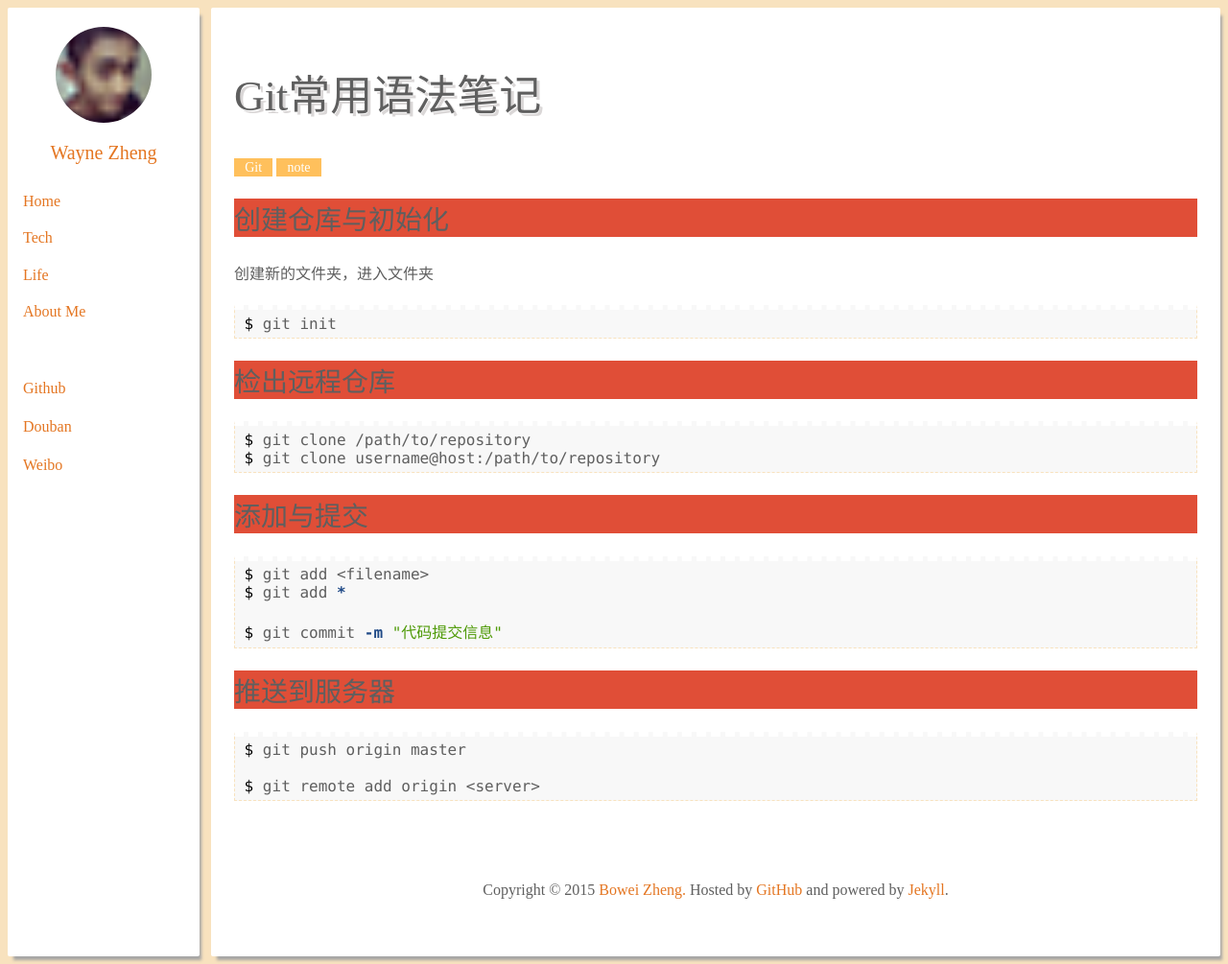
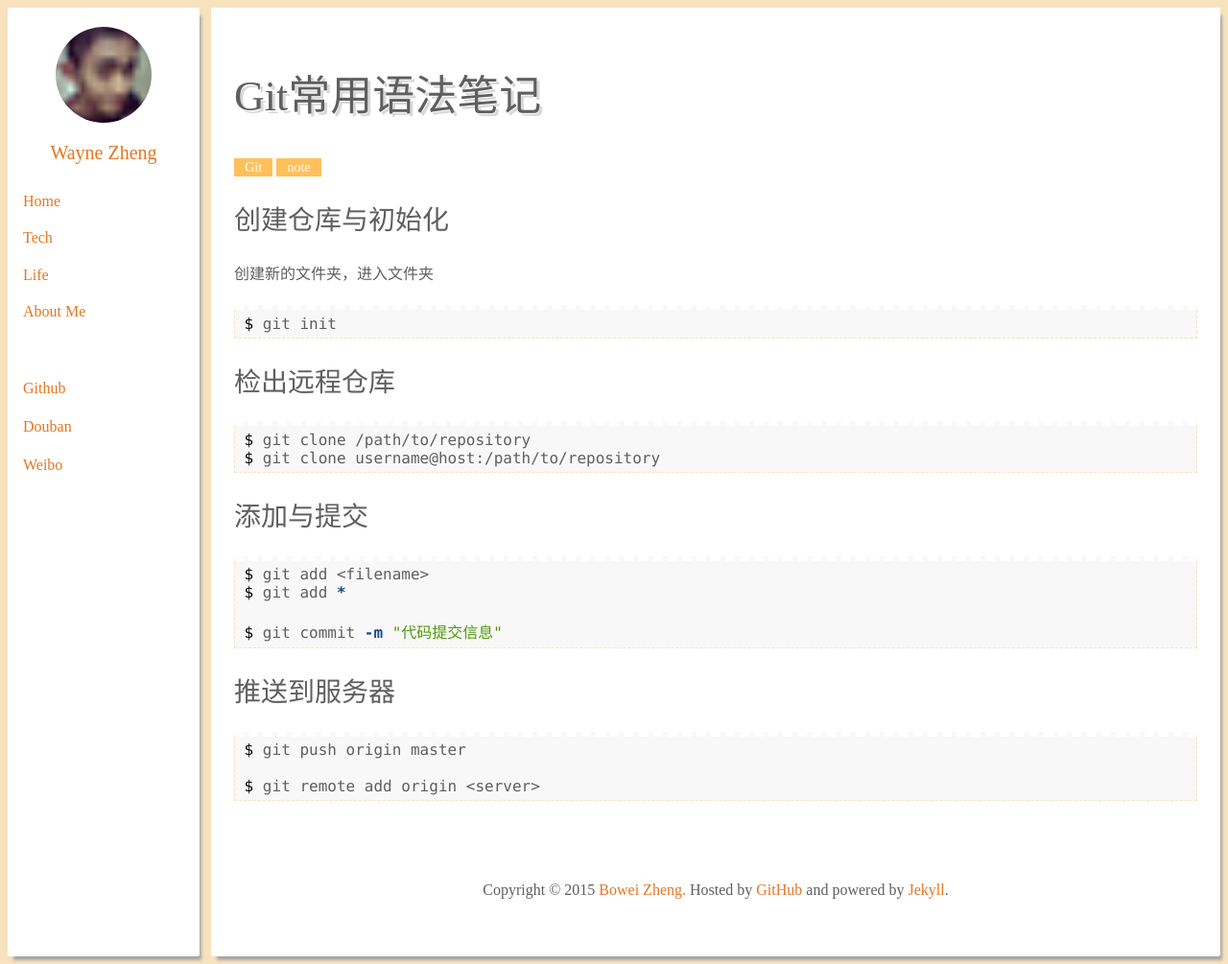
Before and after one commit to wynn719/blog, a Jekyll site: the page built from _posts/2015-02-16-git-note.md, in a window 1280 px wide and 1005 px high. Shown: the whole window at 96% size. Built offline with Jekyll 4.4.1, drawn with Linux system fonts in a browser that asks for light colours; comment, search, counter and statistics services are not loaded.

Commit message:
Signed-off-by: zhengbowei

```diff
--- a/css/default.css
+++ b/css/default.css
@@ -386,9 +386,6 @@ article{
   content: '♦';
   padding-right: 6px;
 }
-.single-post h2{
-	background-color: #e04e37;
-}
 .single-post{
 	border-top: none;
 }
```
